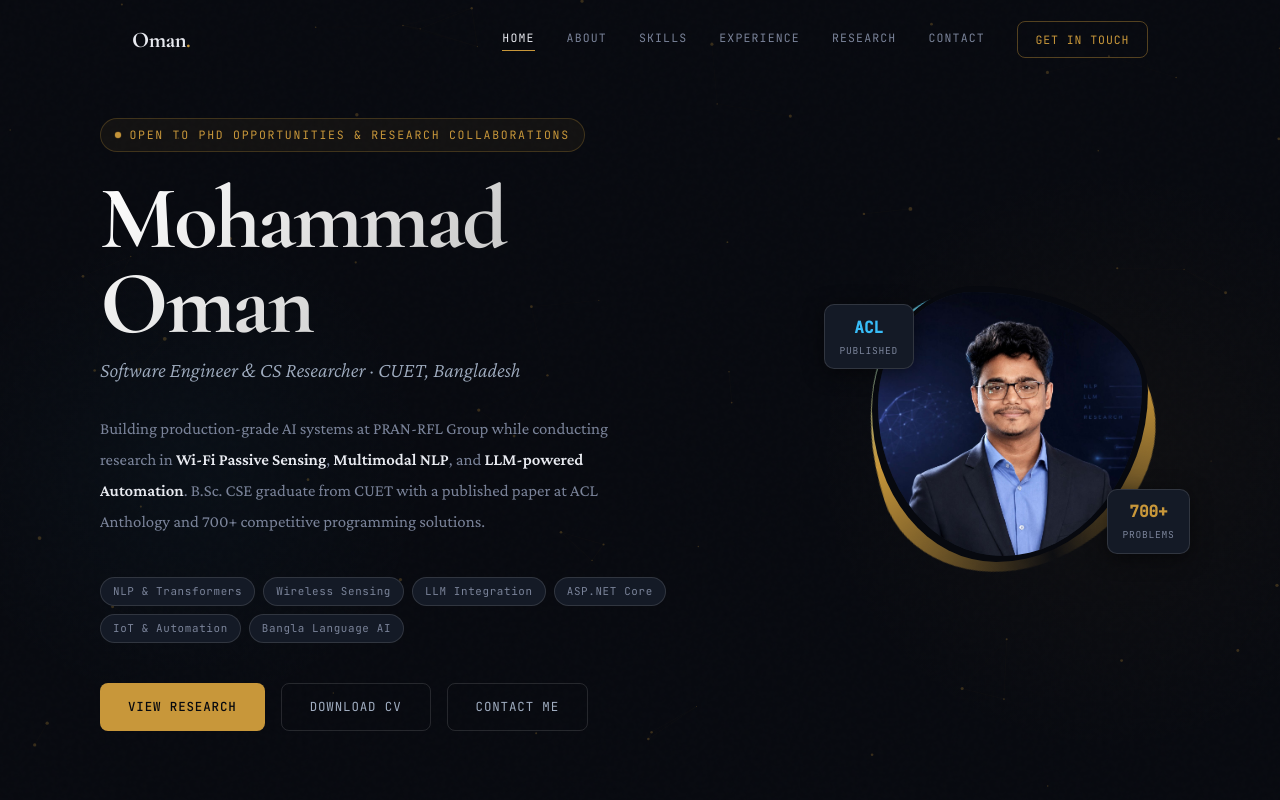
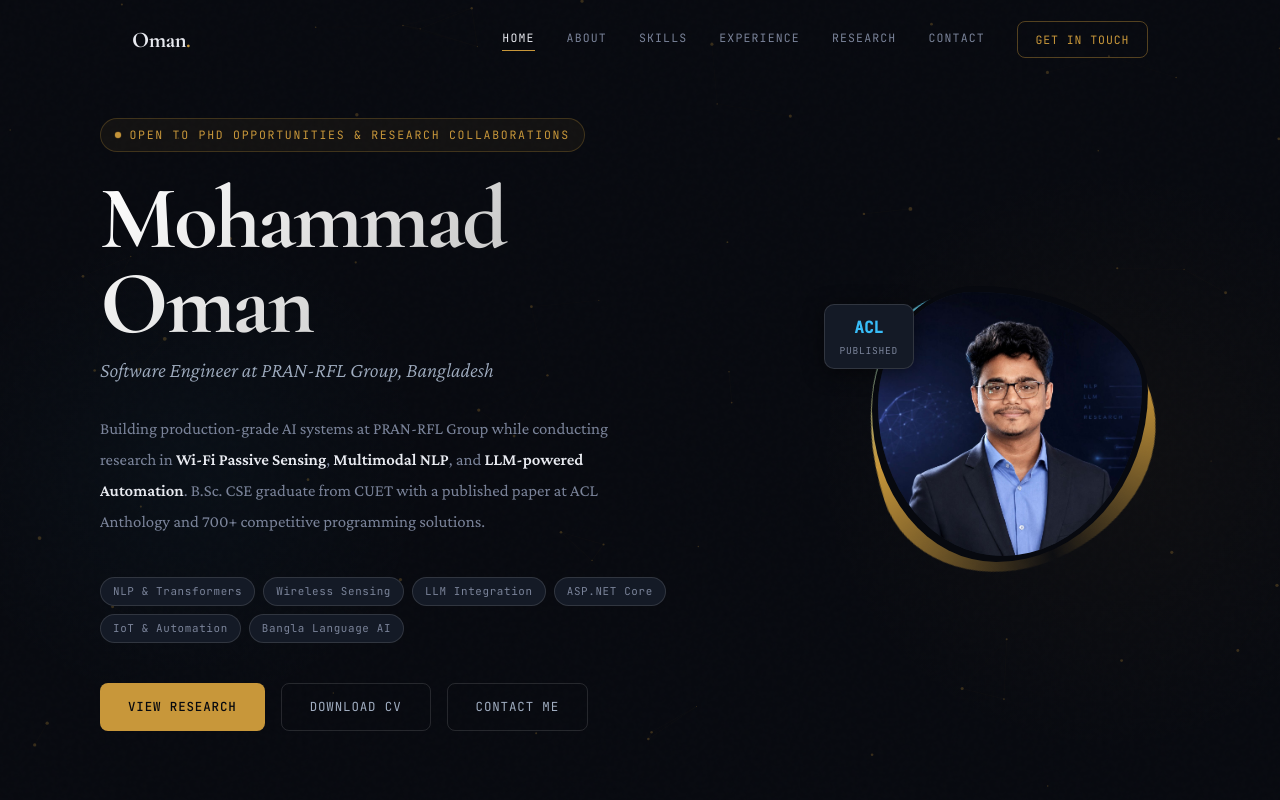
Before and after one commit to mdoman765/oman-portfolio, an Angular app: page /home in a window 1280 px wide. Shown: the top 800 px of the page. Built offline with nearby package versions, Linux system fonts and the light colour scheme; a web font is replaced by a local one.

Commit message:
profile badge changed

```diff
--- a/src/app/components/home/home.html
+++ b/src/app/components/home/home.html
@@ -10,7 +10,7 @@
         Open to PhD Opportunities &amp; Research Collaborations
       </div>
       <h1 class="hero-name">Mohammad<br/>Oman</h1>
-      <p class="hero-role">Software Engineer &amp; CS Researcher · CUET, Bangladesh</p>
+      <p class="hero-role">Software Engineer at PRAN-RFL Group, Bangladesh</p>
       <p class="hero-bio">
         Building production-grade AI systems at PRAN-RFL Group while conducting research in
         <strong>Wi-Fi Passive Sensing</strong>, <strong>Multimodal NLP</strong>, and
@@ -36,10 +36,10 @@
           <div class="profile-placeholder">O</div>
         </div>
       </div>
-      <div class="profile-badge">
+      <!-- <div class="profile-badge">
         <span>700+</span>
         <span>Problems</span>
-      </div>
+      </div> -->
       <div class="profile-badge2">
         <span>ACL</span>
         <span>Published</span>
```
